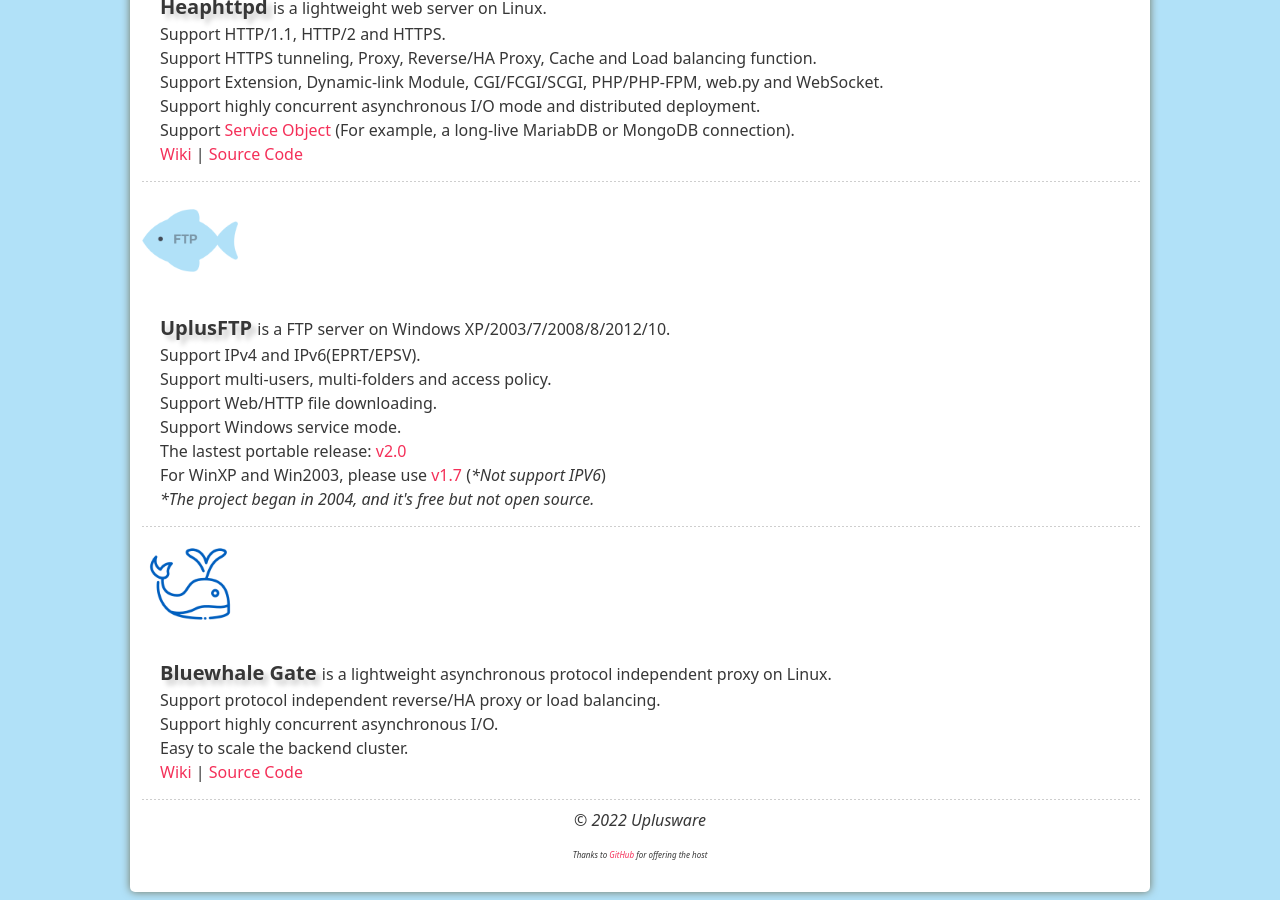
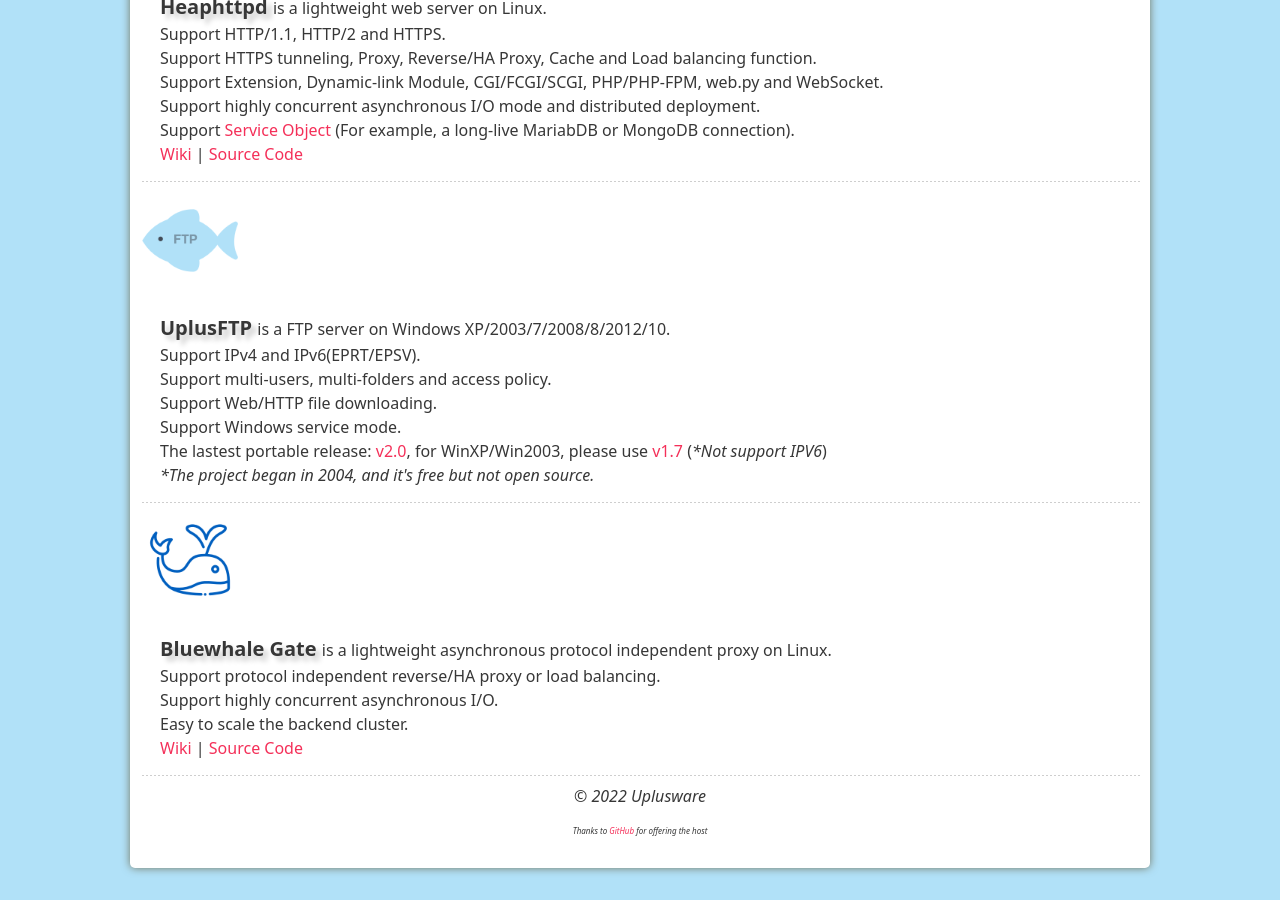
Before and after one commit to uplusware/uplusware.github.io, a Jekyll site: the page index.html, which Jekyll copies as it is, in a window 1280 px wide and 900 px high, scrolled down 619 px. Built offline with Jekyll 4.4.1, drawn with Linux system fonts in a browser that asks for light colours; after the commit the page ends 1495 px from its top, so only the background shows below that.

Commit message:
Update index.html

```diff
--- a/index.html
+++ b/index.html
@@ -59,8 +59,7 @@
             		<li>Support multi-users, multi-folders and access policy.</li>
 			<li>Support Web/HTTP file downloading.</li>
 			<li>Support Windows service mode.</li>
-			<li>The lastest portable release: <a href="/projects/uplusftp/UplusFTPServer-2.0.zip">v2.0</a></li>
-			<li>For WinXP and Win2003, please use <a href="https://github.com/uplusware/uplusware.github.io/blob/master/projects/uplusftp/UplusFTPServer-1.7.3.3.zip">v1.7</a> (<i>*Not support IPV6</i>)</li>
+			<li>The lastest portable release: <a href="/projects/uplusftp/UplusFTPServer-2.0.zip">v2.0</a>, for WinXP/Win2003, please use <a href="https://github.com/uplusware/uplusware.github.io/blob/master/projects/uplusftp/UplusFTPServer-1.7.3.3.zip">v1.7</a> (<i>*Not support IPV6</i>)</li>
 			<li><i>*The project began in 2004, and it's free but not open source.</i></li>
 		</ul>
 
```
